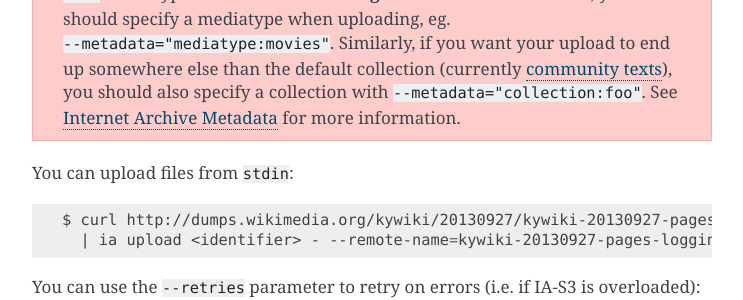
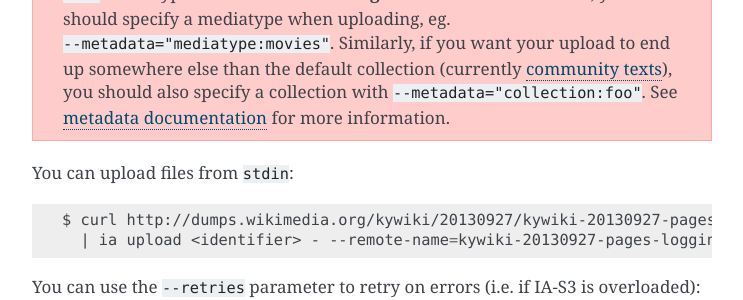
Before and after one commit to jjjake/internetarchive, a Sphinx documentation site: the page built from docs/source/cli.rst, in a window 1280 px wide and 900 px high, scrolled down 3086 px. Shown: the part 154-454 px from the top of the window, without its empty margins (368-1111 px from the left). Built offline with Sphinx 7.4.7, drawn with Linux system fonts in a browser that asks for light colours.

Commit message:
fixed a few links.

```diff
--- a/docs/source/cli.rst
+++ b/docs/source/cli.rst
@@ -64,7 +64,7 @@
 Modifying Metadata
 ^^^^^^^^^^^^^^^^^^
 
-Once ``ia`` has been `configured <quickstart.html#configuring>`_, you can modify :doc:`metadata <metadata>`:
+Once ``ia`` has been `configured <quickstart.html#configuring>`_, you can modify `metadata <//archive.org/services/docs/api/metadata-schema>`_:
 
 .. code:: bash
 
@@ -142,7 +142,7 @@
 
     $ ia upload <identifier> file1 file2 --metadata="mediatype:texts" --metadata="blah:arg"
 
-.. warning:: Please note that, unless specified otherwise, items will be uploaded with a ``data`` mediatype. **This cannot be changed afterwards.** Therefore, you should specify a mediatype when uploading, eg. ``--metadata="mediatype:movies"``. Similarly, if you want your upload to end up somewhere else than the default collection (currently `community texts <https://archive.org/details/opensource>`_), you should also specify a collection with ``--metadata="collection:foo"``. See :doc:`metadata` for more information.
+.. warning:: Please note that, unless specified otherwise, items will be uploaded with a ``data`` mediatype. **This cannot be changed afterwards.** Therefore, you should specify a mediatype when uploading, eg. ``--metadata="mediatype:movies"``. Similarly, if you want your upload to end up somewhere else than the default collection (currently `community texts <//archive.org/details/opensource>`_), you should also specify a collection with ``--metadata="collection:foo"``. See `metadata documentation <//archive.org/services/docs/api/metadata-schema>`_ for more information.
 
 You can upload files from ``stdin``:
 
```
